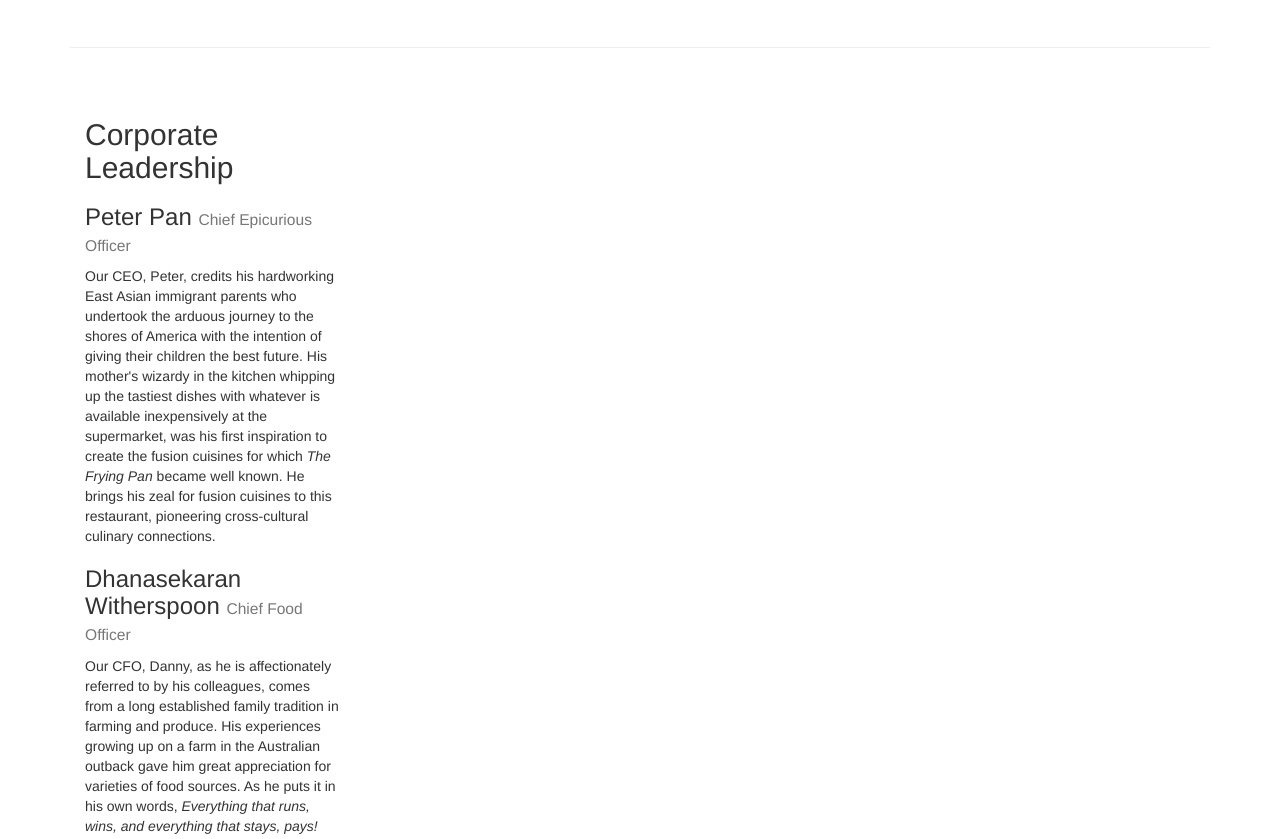
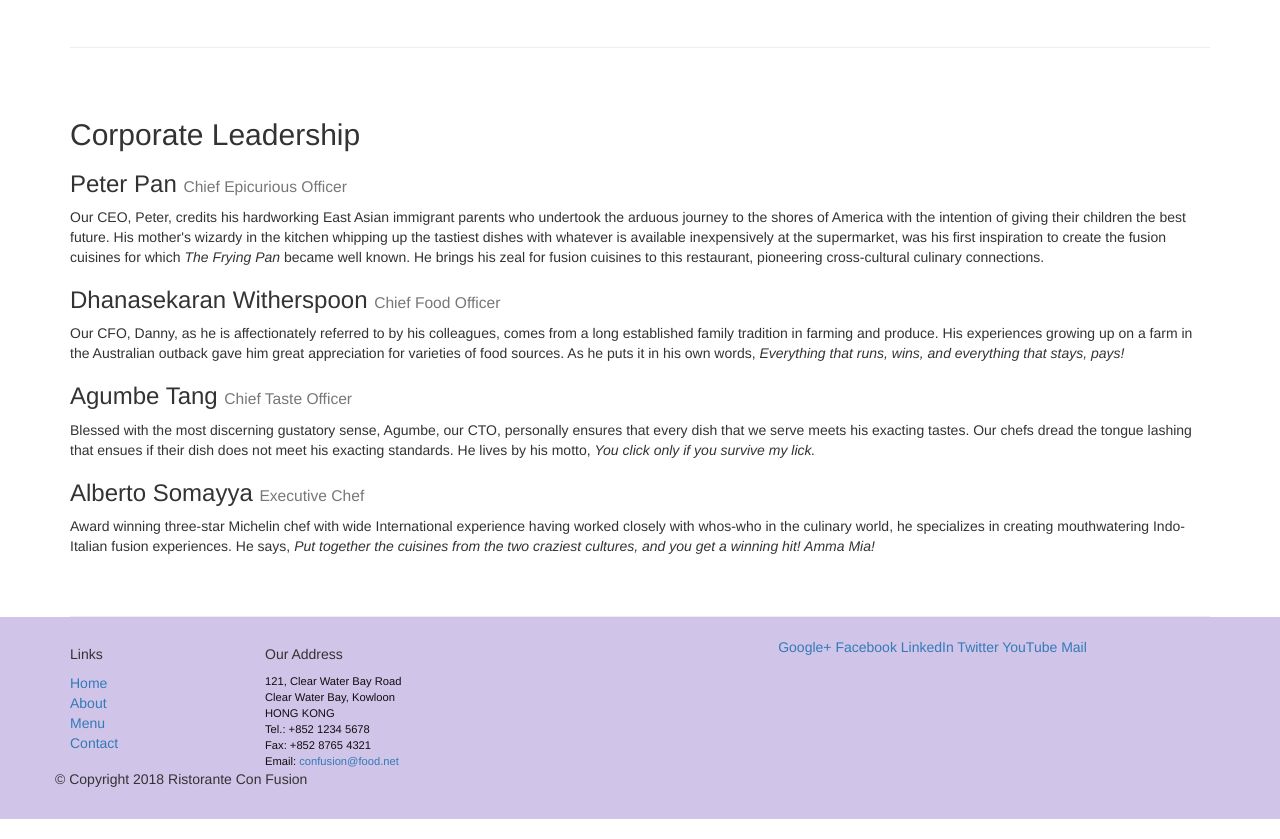
Before and after one commit to DaoNguyenPhuongAnh/Bootstrap4-starter, a website: page Downloads/Lab1-master/aboutus.html in a window 1280 px wide. Shown: the part 1250-2089 px from the top of the page. Drawn offline with nearby package versions, Linux system fonts and the light colour scheme.

Commit message:
first commit

```diff
--- a/Downloads/Lab1-master/aboutus.html
+++ b/Downloads/Lab1-master/aboutus.html
@@ -45,16 +45,16 @@
 
 
         <div class="row row-content align-items-center">
-            <div class="col-12 col-sm-4 col-md-3">
+            <div class="col col-sm">
                 <h2>Corporate Leadership</h2>
                 <h3>Peter Pan <small>Chief Epicurious Officer</small></h3>
-                <p>Our CEO, Peter, credits his hardworking East Asian immigrant parents who undertook the arduous journey to the shores of America with the intention of giving their children the best future. His mother's wizardy in the kitchen whipping up the tastiest dishes with whatever is available inexpensively at the supermarket, was his first inspiration to create the fusion cuisines for which <em>The Frying Pan</em> became well known. He brings his zeal for fusion cuisines to this restaurant, pioneering cross-cultural culinary connections.</p>
+                <p class="d-none d-sm-block">Our CEO, Peter, credits his hardworking East Asian immigrant parents who undertook the arduous journey to the shores of America with the intention of giving their children the best future. His mother's wizardy in the kitchen whipping up the tastiest dishes with whatever is available inexpensively at the supermarket, was his first inspiration to create the fusion cuisines for which <em>The Frying Pan</em> became well known. He brings his zeal for fusion cuisines to this restaurant, pioneering cross-cultural culinary connections.</p>
                 <h3>Dhanasekaran Witherspoon <small>Chief Food Officer</small></h3>
-                <p>Our CFO, Danny, as he is affectionately referred to by his colleagues, comes from a long established family tradition in farming and produce. His experiences growing up on a farm in the Australian outback gave him great appreciation for varieties of food sources. As he puts it in his own words, <em>Everything that runs, wins, and everything that stays, pays!</em></p>
+                <p class="d-none d-sm-block">Our CFO, Danny, as he is affectionately referred to by his colleagues, comes from a long established family tradition in farming and produce. His experiences growing up on a farm in the Australian outback gave him great appreciation for varieties of food sources. As he puts it in his own words, <em>Everything that runs, wins, and everything that stays, pays!</em></p>
                 <h3>Agumbe Tang <small>Chief Taste Officer</small></h3>
-                <p>Blessed with the most discerning gustatory sense, Agumbe, our CTO, personally ensures that every dish that we serve meets his exacting tastes. Our chefs dread the tongue lashing that ensues if their dish does not meet his exacting standards. He lives by his motto, <em>You click only if you survive my lick.</em></p>
+                <p class="d-none d-sm-block">Blessed with the most discerning gustatory sense, Agumbe, our CTO, personally ensures that every dish that we serve meets his exacting tastes. Our chefs dread the tongue lashing that ensues if their dish does not meet his exacting standards. He lives by his motto, <em>You click only if you survive my lick.</em></p>
                 <h3>Alberto Somayya <small>Executive Chef</small></h3>
-                <p>Award winning three-star Michelin chef with wide International experience having worked closely with whos-who in the culinary world, he specializes in creating mouthwatering Indo-Italian fusion experiences. He says, <em>Put together the cuisines from the two craziest cultures, and you get a winning hit! Amma Mia!</em></p>
+                <p class="d-none d-sm-block">Award winning three-star Michelin chef with wide International experience having worked closely with whos-who in the culinary world, he specializes in creating mouthwatering Indo-Italian fusion experiences. He says, <em>Put together the cuisines from the two craziest cultures, and you get a winning hit! Amma Mia!</em></p>
             </div>
        </div>
 
```
Also changed, not shown: 1 other file.
